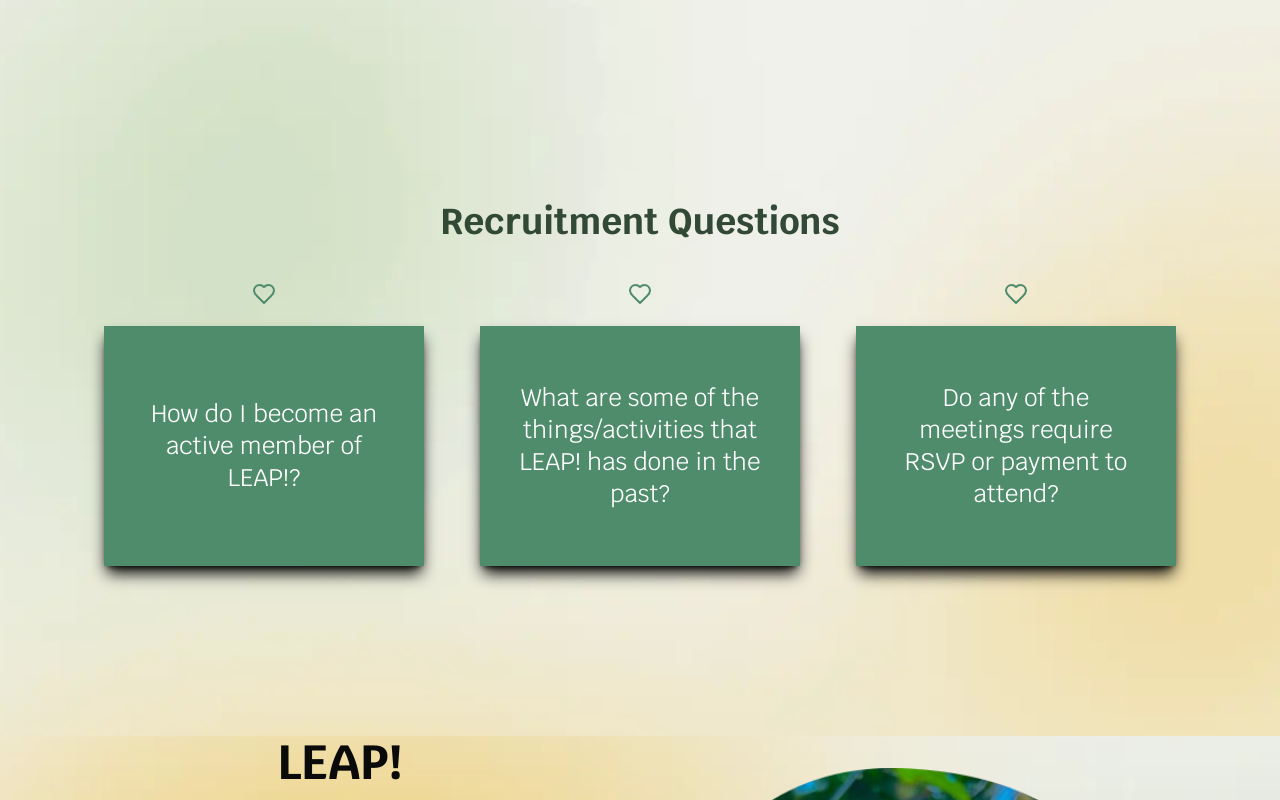
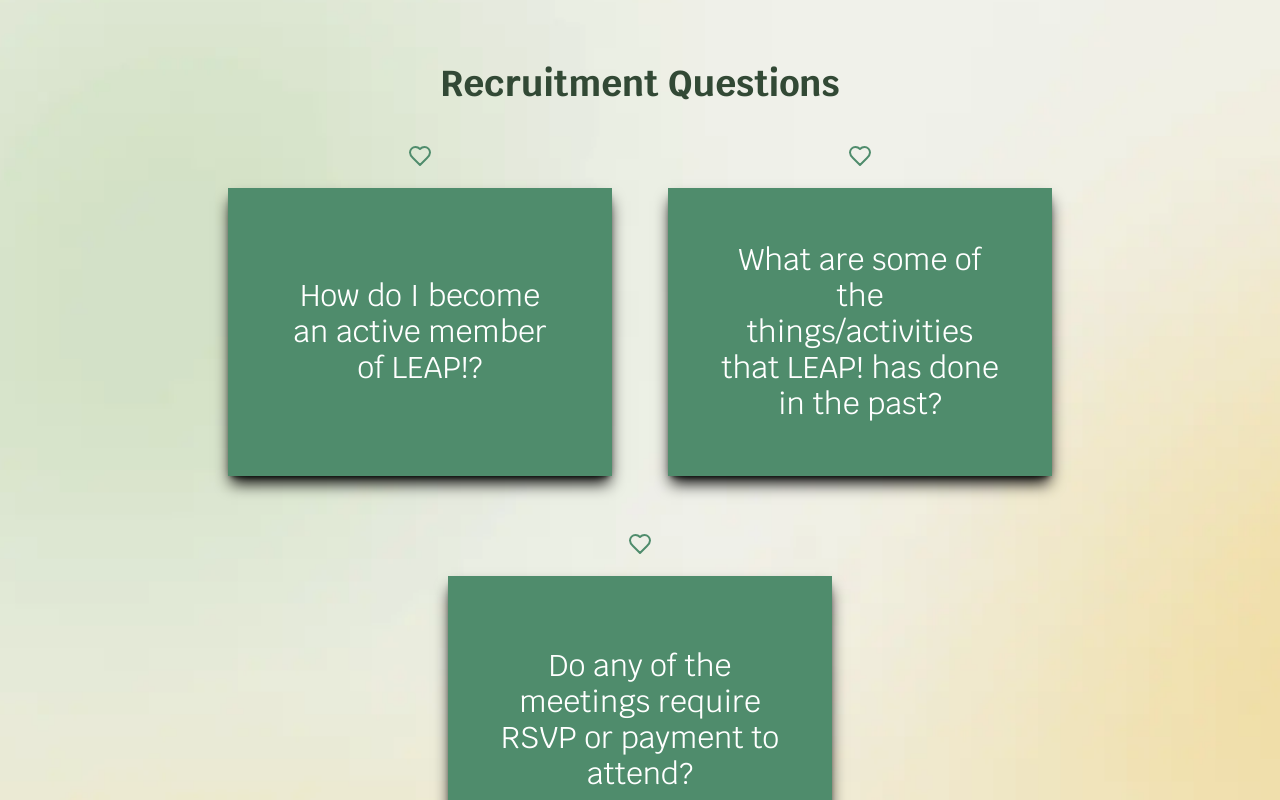
Before and after one commit to acm-ucr/leap-website, a Next.js app: page /about in a window 1280 px wide. Shown: the part 560-1360 px from the top of the page. Built offline with nearby package versions, Linux system fonts and the light colour scheme.

Commit message:
minor fixes for text

```diff
--- a/src/components/about/FAQCard.tsx
+++ b/src/components/about/FAQCard.tsx
@@ -1,4 +1,5 @@
 "use client";
+import { useState } from "react";
 import { motion } from "motion/react";
 import { Heart } from "lucide-react";
 
@@ -8,10 +9,14 @@ interface FAQCardProps {
 }
 
 const FAQCard: React.FC<FAQCardProps> = ({ text, backText }) => {
+  const [flipped, setFlipped] = useState(false);
+
   return (
     <motion.div
-      whileHover={{ scale: 1.1, rotateY: 180 }}
+      whileHover={{ scale: 1.1 }}
       transition={{ duration: 0.5 }}
+      animate={{ rotateY: flipped ? 180 : 0 }}
+      onClick={() => setFlipped((prevState) => !prevState)}
       className="relative m-4 flex cursor-pointer flex-col items-center"
       style={{ transformStyle: "preserve-3d" }}
     >
@@ -19,26 +24,26 @@ const FAQCard: React.FC<FAQCardProps> = ({ text, backText }) => {
         className="top pb-5 text-4xl text-leap-mid-green md:text-5xl"
         style={{ position: "relative", transformStyle: "preserve-3d" }}
       >
-        <Heart style={{ backfaceVisibility: "hidden" }} />
+        <Heart style={{ backfaceVisibility: "hidden" }}></Heart>
         <Heart
           fill="#4F8C6C"
           className="absolute inset-0 flex items-center justify-center"
           style={{ backfaceVisibility: "hidden", transform: "rotateY(180deg)" }}
-        />
+        ></Heart>
       </div>
 
       <div
-        className="square-lg flex aspect-[4/3] w-64 items-center justify-center bg-leap-mid-green p-6 text-center font-leap text-xl text-white shadow-lg shadow-black md:w-72 md:text-lg lg:w-80 lg:text-2xl"
+        className="square-lg flex aspect-[4/3] w-72 items-center justify-center bg-leap-mid-green p-6 text-center font-leap text-2xl text-white shadow-lg shadow-black md:w-80 lg:w-96 lg:text-3xl"
         style={{ position: "relative", transformStyle: "preserve-3d" }}
       >
         <div
-          className="absolute flex h-full w-full items-center justify-center px-8 py-3"
+          className="absolute flex h-full w-3/4 items-center justify-center px-1"
           style={{ backfaceVisibility: "hidden" }}
         >
           {text}
         </div>
         <div
-          className="absolute flex h-full w-full items-center justify-center px-10 pb-16 pt-16 text-[12px] leading-relaxed"
+          className="absolute flex h-full w-11/12 items-center justify-center px-2 py-1 text-sm md:w-5/6 lg:text-base"
           style={{ backfaceVisibility: "hidden", transform: "rotateY(180deg)" }}
         >
           {backText}
--- a/src/components/about/FAQSection.tsx
+++ b/src/components/about/FAQSection.tsx
@@ -23,7 +23,7 @@ export default function FAQSection() {
         Recruitment Questions
       </motion.div>
 
-      <div className="mt-6 flex w-full max-w-6xl flex-wrap items-center justify-center gap-6 px-4 pb-4">
+      <div className="mt-6 flex w-full max-w-6xl flex-wrap items-center justify-center gap-6 px-4 pb-10">
         {faqData.map(({ text, backText }, index) => (
           <motion.div
             key={index}
```
